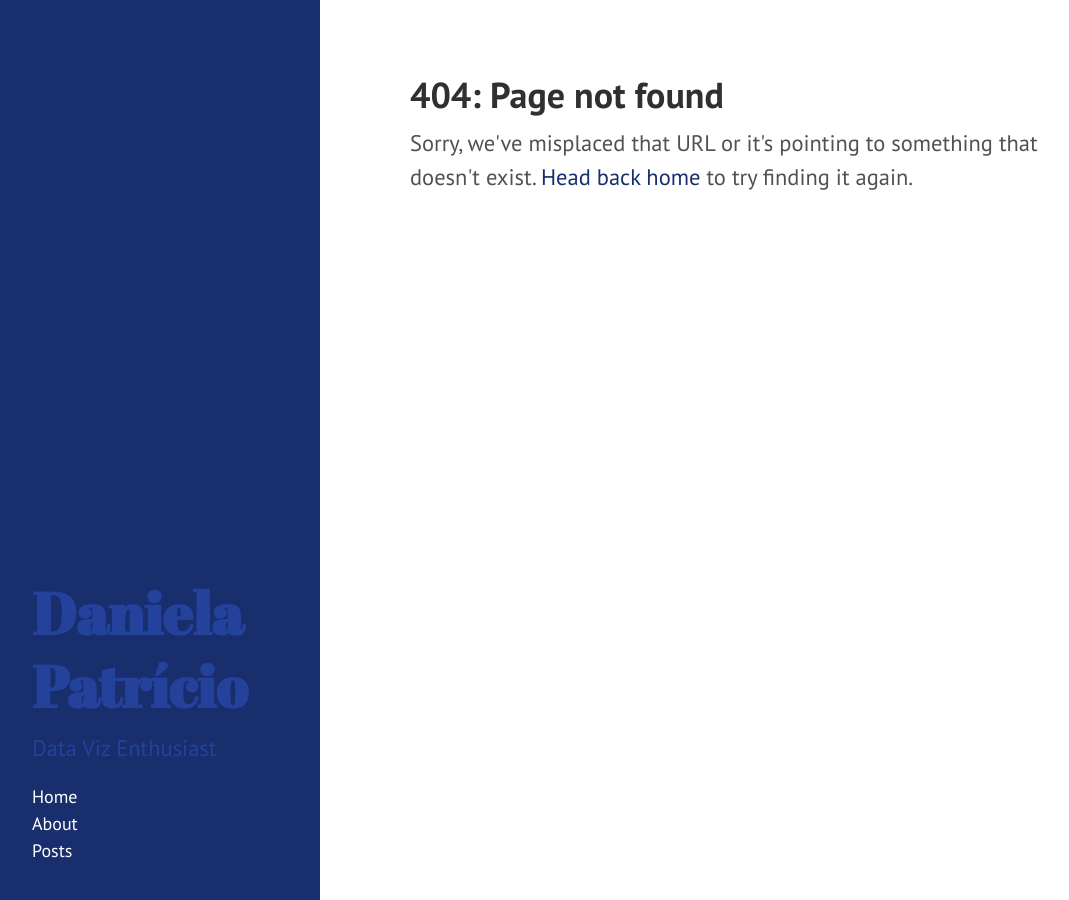
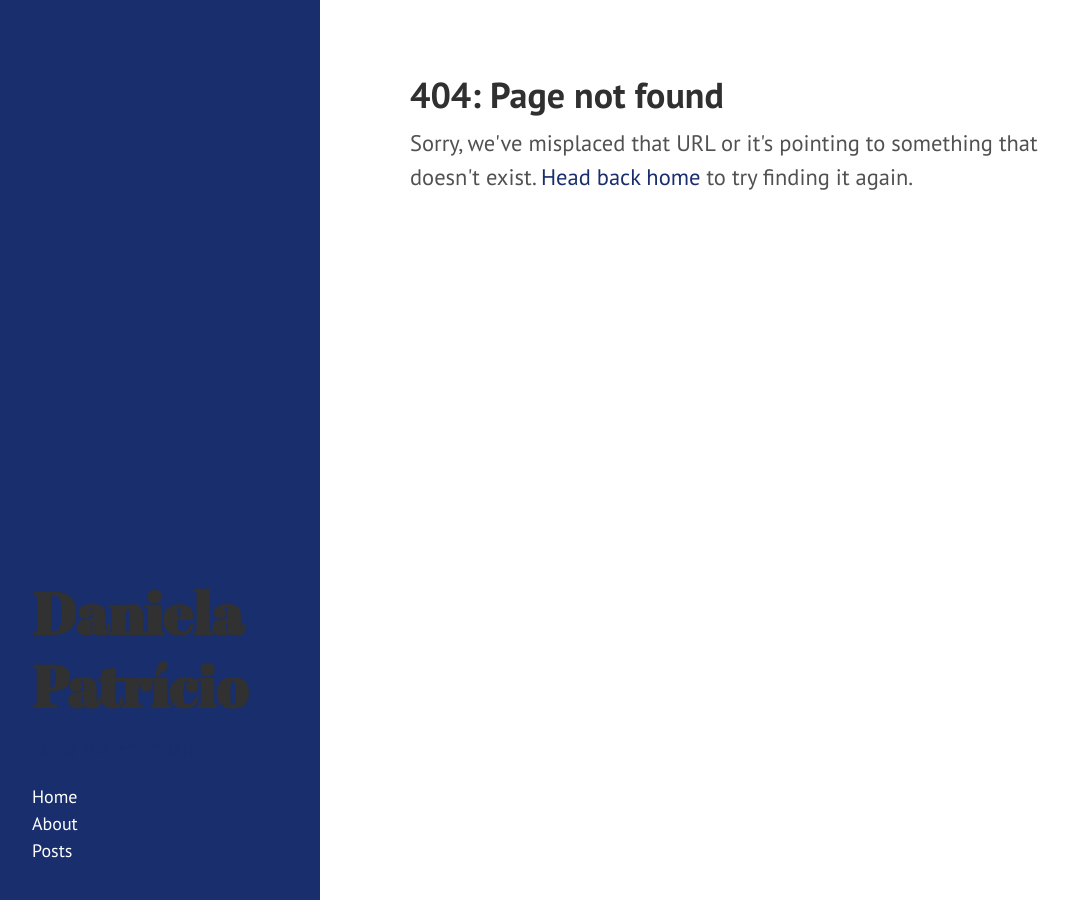
Before and after one commit to DanielaPatricio/DanielaPatricio.github.io, a Jekyll site: the page built from 404.html, in a window 1280 px wide. Shown: the whole page, without its empty margins (4-1073 px from the left). Built offline with Jekyll 4.4.1, drawn with Linux system fonts in a browser that asks for light colours.

Commit message:
Update hyde.css

```diff
--- a/public/css/hyde.css
+++ b/public/css/hyde.css
@@ -56,7 +56,7 @@
 .sidebar {
   text-align: center;
   padding: 2rem 1rem;
-  color: rgba(36, 66, 156, 1);
+  color: rgba(25, 46, 109, .5);
   background-color: #192E6D;
 }
 @media (min-width: 48rem) {
@@ -77,7 +77,7 @@
 
 /* About section */
 .sidebar-about h1 {
-  color: #24429C;
+  color: #fffff;
   margin-top: 0;
   font-family: "Abril Fatface", serif;
   font-size: 3.25rem;
```
